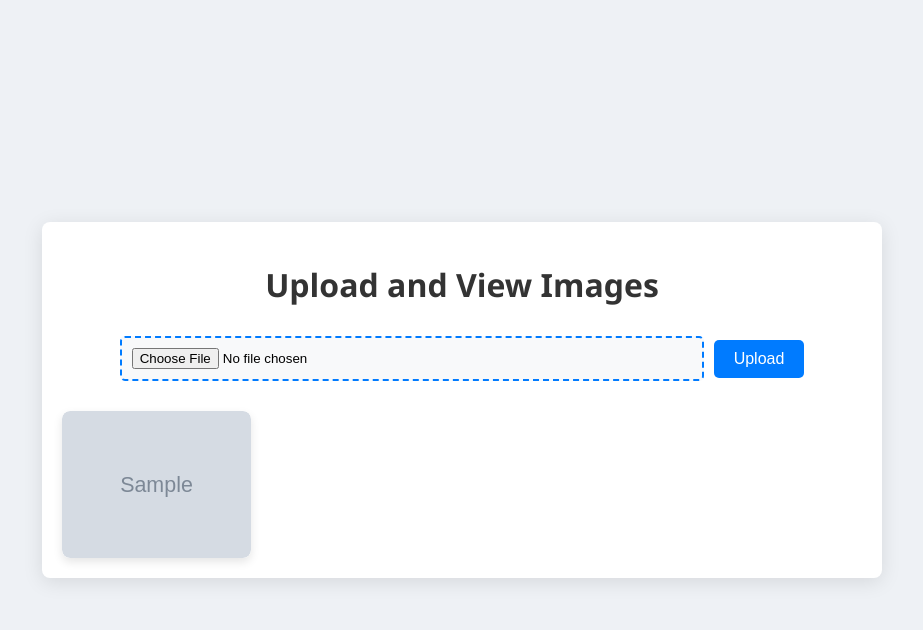
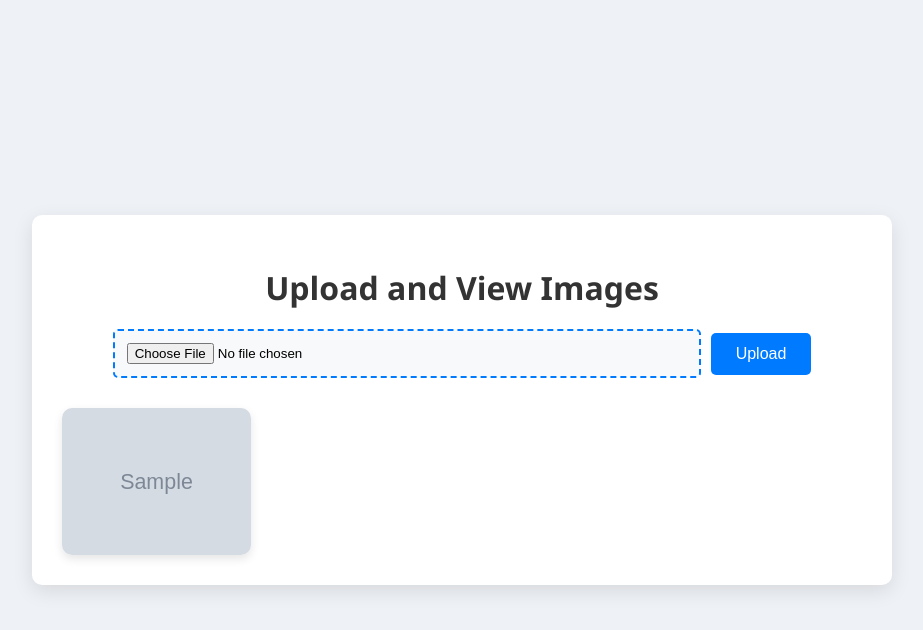
Before and after one commit to justinepdevasia/cloudnative-development, a Flask app: template templates/index.html in a window 1280 px wide. Shown: the top 630 px of the page, without its empty margins (178-1101 px from the left). Run offline with Flask 3, Linux system fonts and the light colour scheme; the template is opened without the code that fills it: most values are stand-ins (such as "Sample title", 1, 10 or a date in 2020); grey boxes marked "Sample" are stand-in pictures.

Commit message:
style updates

```diff
--- a/static/styles.css
+++ b/static/styles.css
@@ -15,16 +15,16 @@ body {
     width: 90%;
     max-width: 800px;
     margin: 20px auto;
-    padding: 20px;
+    padding: 30px;
     background-color: #ffffff;
-    border-radius: 8px;
-    box-shadow: 0 4px 20px rgba(0, 0, 0, 0.1);
+    border-radius: 10px;
+    box-shadow: 0 6px 20px rgba(0, 0, 0, 0.1);
 }
 
 /* Title styling */
 h1 {
     text-align: center;
-    margin-bottom: 30px;
+    margin-bottom: 20px;
     color: #333;
 }
 
@@ -40,13 +40,19 @@ form {
 form input[type="file"] {
     border: 2px dashed #007bff;
     border-radius: 5px;
-    padding: 10px;
+    padding: 12px;
     width: 70%;
     background-color: #f8f9fa;
+    transition: border-color 0.3s;
+}
+
+form input[type="file"]:focus {
+    border-color: #0056b3;
+    outline: none;
 }
 
 form button {
-    padding: 10px 20px;
+    padding: 12px 25px;
     background-color: #007bff;
     color: white;
     border: none;
@@ -69,8 +75,9 @@ form button:hover {
 
 /* Individual image styling */
 .image {
+    position: relative;
     overflow: hidden;
-    border-radius: 8px;
+    border-radius: 10px;
     box-shadow: 0 4px 10px rgba(0, 0, 0, 0.1);
     transition: transform 0.3s, box-shadow 0.3s;
 }
@@ -79,7 +86,7 @@ form button:hover {
     width: 100%;
     height: 100%;
     object-fit: cover;
-    border-radius: 8px;
+    transition: transform 0.3s;
 }
 
 /* Hover effect on images */
@@ -87,3 +94,7 @@ form button:hover {
     transform: scale(1.05);
     box-shadow: 0 6px 12px rgba(0, 0, 0, 0.2);
 }
+
+.image:hover img {
+    transform: scale(1.1);
+}
```
